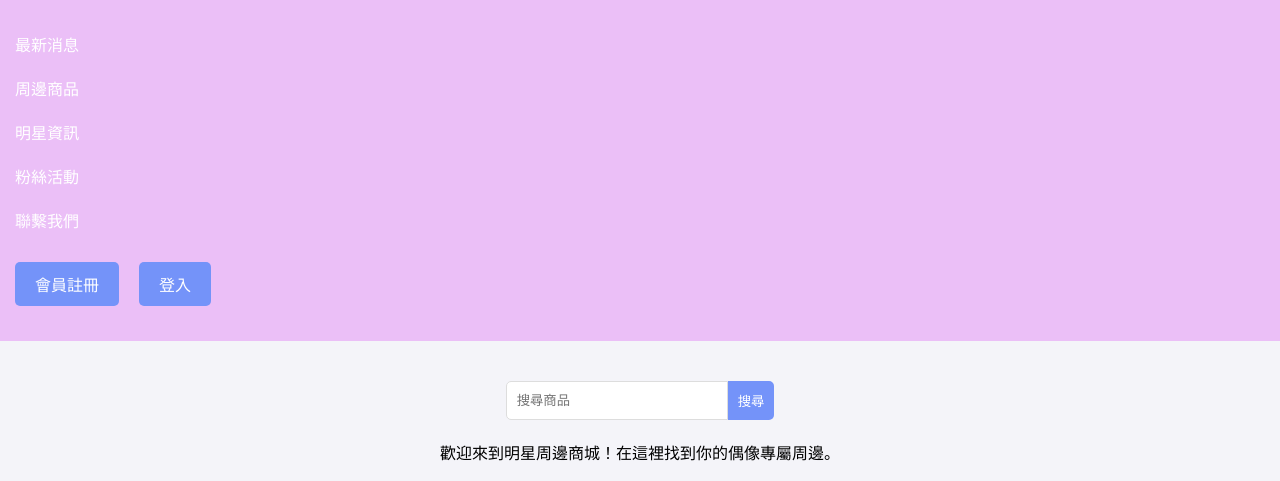
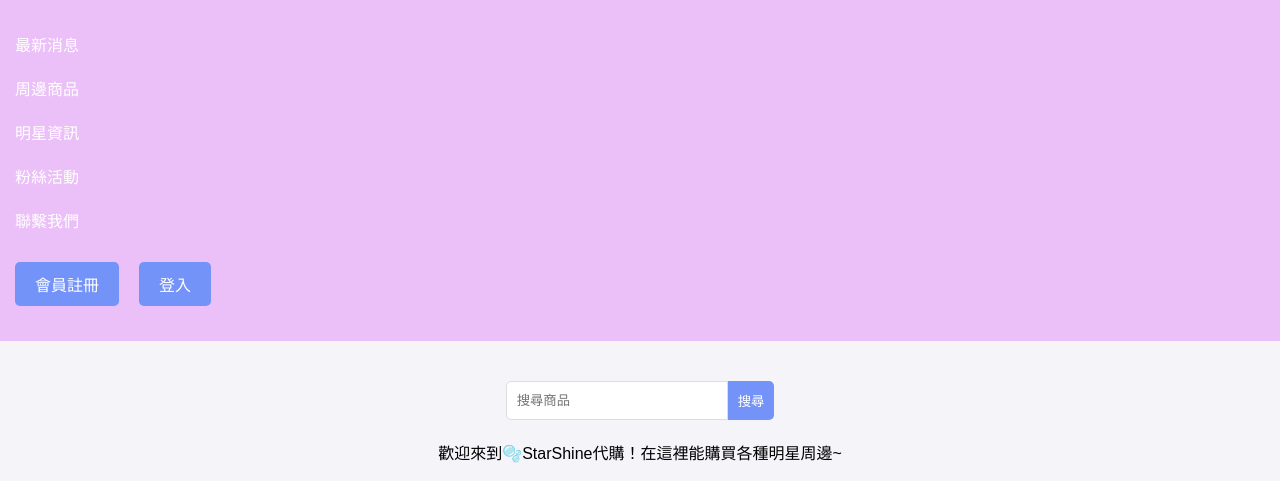
Before and after one commit to yswonuu/limerence.github.io, a plain HTML site: page index.html in a window 1280 px wide. Shown: the part 126-607 px from the top of the page. Drawn offline with Linux system fonts and the light colour scheme.

Commit message:
Add files via upload

```diff
--- a/index.html
+++ b/index.html
@@ -200,7 +200,7 @@
             <button>搜尋</button>
         </div>
         <div class="intro">
-            <p>歡迎來到明星周邊商城！在這裡找到你的偶像專屬周邊。</p>
+            <p>歡迎來到🫧StarShine代購！在這裡能購買各種明星周邊~</p>
         </div>
         <div class="products">
             <div class="product">
```
